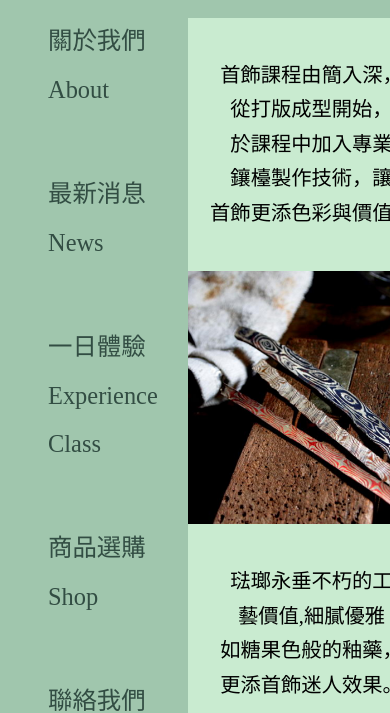
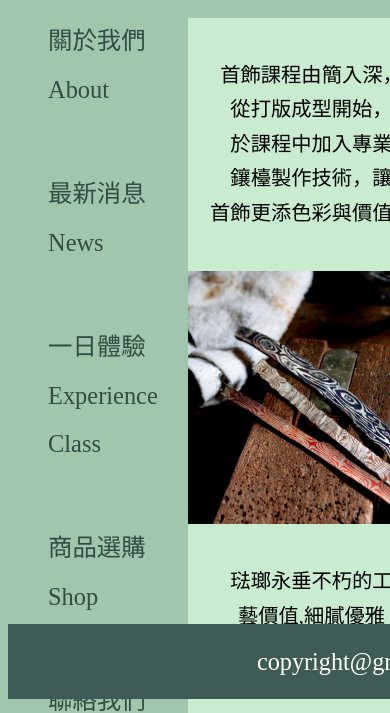
Before and after one commit to fangtzuyu/W14, a plain HTML site: page index.html in a window 390 px wide. Shown: the part 145-858 px from the top of the page. Drawn offline with Linux system fonts and the light colour scheme.

Commit message:
Update rwd.css

```diff
--- a/rwd.css
+++ b/rwd.css
@@ -74,7 +74,7 @@ footer{
   max-width: 768px;
   height: 75px;
   position: absolute;
-  bottom: -120px;
+  bottom: 0px;
 }
 footer p{
   padding: 0px;
```
